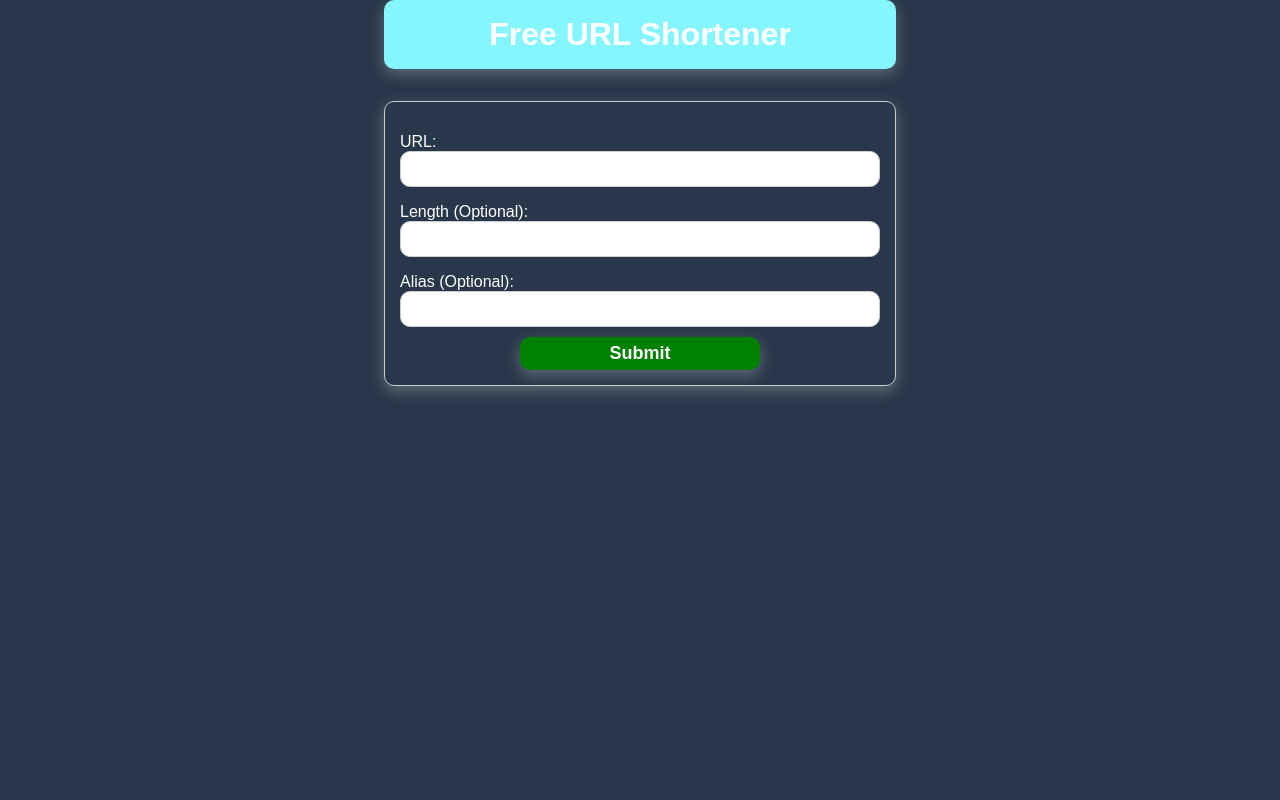
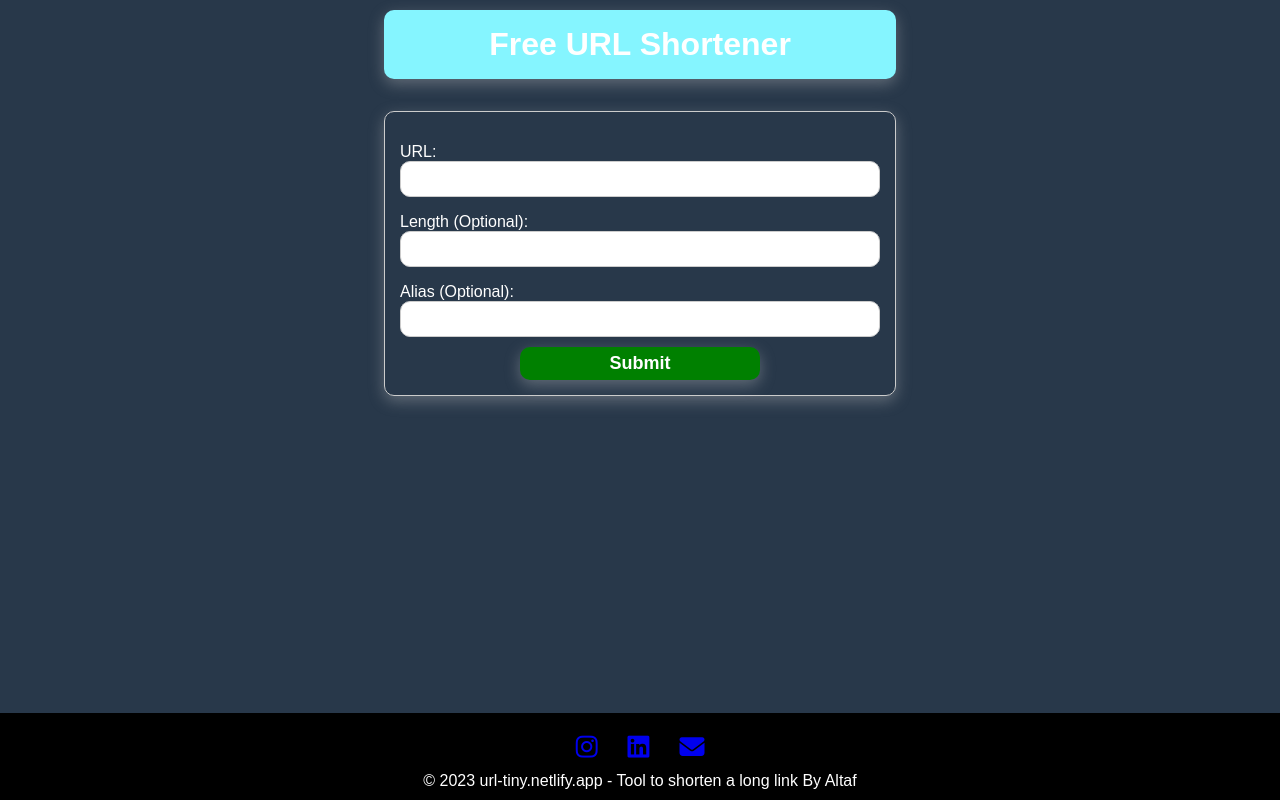
Before and after one commit to eraltafs/urlshortner, a plain HTML site: page client/index.html in a window 1280 px wide. Drawn offline with Linux system fonts and the light colour scheme.

Commit message:
footer added

```diff
--- a/client/index.html
+++ b/client/index.html
@@ -61,6 +61,20 @@
         </div>
       </div>
     </main>
+    <footer>
+      <div class="social-icons">
+        <a href="https://www.instagram.com/developer_altaf_khan/" target="_blank">
+          <i class="fab fa-instagram"></i>
+        </a>
+        <a href="https://www.linkedin.com/in/altaf-khan-8a5424231/" target="_blank">
+          <i class="fab fa-linkedin"></i>
+        </a>
+        <a href="mailto:eraltaf688@gmail.com" target="_blank">
+          <i class="fas fa-envelope"></i>
+        </a>
+      </div>
+      © 2023 url-tiny.netlify.app - Tool to shorten a long link By Altaf
+    </footer>
   </body>
 </html>
 <script type="module" src="/src/scrypt.js"></script>
--- a/client/src/scrypt.js
+++ b/client/src/scrypt.js
@@ -2,7 +2,6 @@ import { alertMsg } from "./alert.message.js";
 let api = "https://url-6huw.onrender.com";
 const form = document.getElementById("urlForm");
 const submitButton = document.getElementById("submitButton");
-const loader = document.getElementById("loader");
 const shortUrlContainer = document.getElementById("shortUrlContainer");
 const copyButton = document.getElementById("copyButton");
 const whatsappButton = document.getElementById("whatsappButton");
--- a/client/styles/style.css
+++ b/client/styles/style.css
@@ -2,6 +2,7 @@ body {
   font-family: Arial, sans-serif;
   margin: 0;
   padding: 0;
+  margin-top: 10px;
   overflow-x: hidden;
   box-sizing: border-box;
   color: white;
@@ -90,7 +91,7 @@ button:active{
   width: 80%;
   margin: auto;
   margin-top: 2rem;
-  margin-bottom: 2rem;
+  margin-bottom: 5rem;
   border: 1px solid #ccc;
   padding: 1rem;
   height: 220px;
@@ -102,7 +103,6 @@ button:active{
   display: flex;
   justify-content: space-between;
   align-items: center;
-  word-wrap: break-word;
   font-size: 16px;
   background-color: #f9f9f9;
   color: rgb(21, 0, 255);
@@ -112,6 +112,7 @@ button:active{
   border-radius: 10px;
 
 }
+
 
 #whatsappButton,
 #facebookButton,
@@ -124,6 +125,7 @@ button:active{
   border-radius: 10px;
   font-size: 16px;
   background-color: rgb(90, 239, 90);
+  cursor: pointer;
 }
 #copyButton:hover{
   background-color: rgb(0, 96, 0);
@@ -190,12 +192,49 @@ button:active{
   100% { transform: rotate(360deg); }
 }
 
+footer{
+  background-color: black;
+  position: fixed;
+  text-align: center;
+  bottom: 0vh;
+  width: 100%;
+  margin: auto;
+  margin-top: 10px;
+  padding: 10px;
+  padding-left: 0px;
+  z-index: 1;
+}
+.social-icons{
+  display: flex;
+  justify-content: center;
+  align-items: center;
+  gap: 30px;
+  margin: 10px;
+}
+.social-icons a{
+  font-size: 25px;
+  text-decoration: none;
+
+}
 
 @media screen and (max-width: 460px) {
+    h1{
+      font-size: 100%;
+    }
     .dropdown-menu{
         flex-direction: column;
     }
     #shortUrlContainer{
         height: 350px;
     }
+    #shortUrlDiv{
+      flex-direction: column;
+
+    }
+    #shortUrl{
+      width: 90%;
+      word-wrap: break-word;
+      text-align: center;
+    }
+
 }
```
